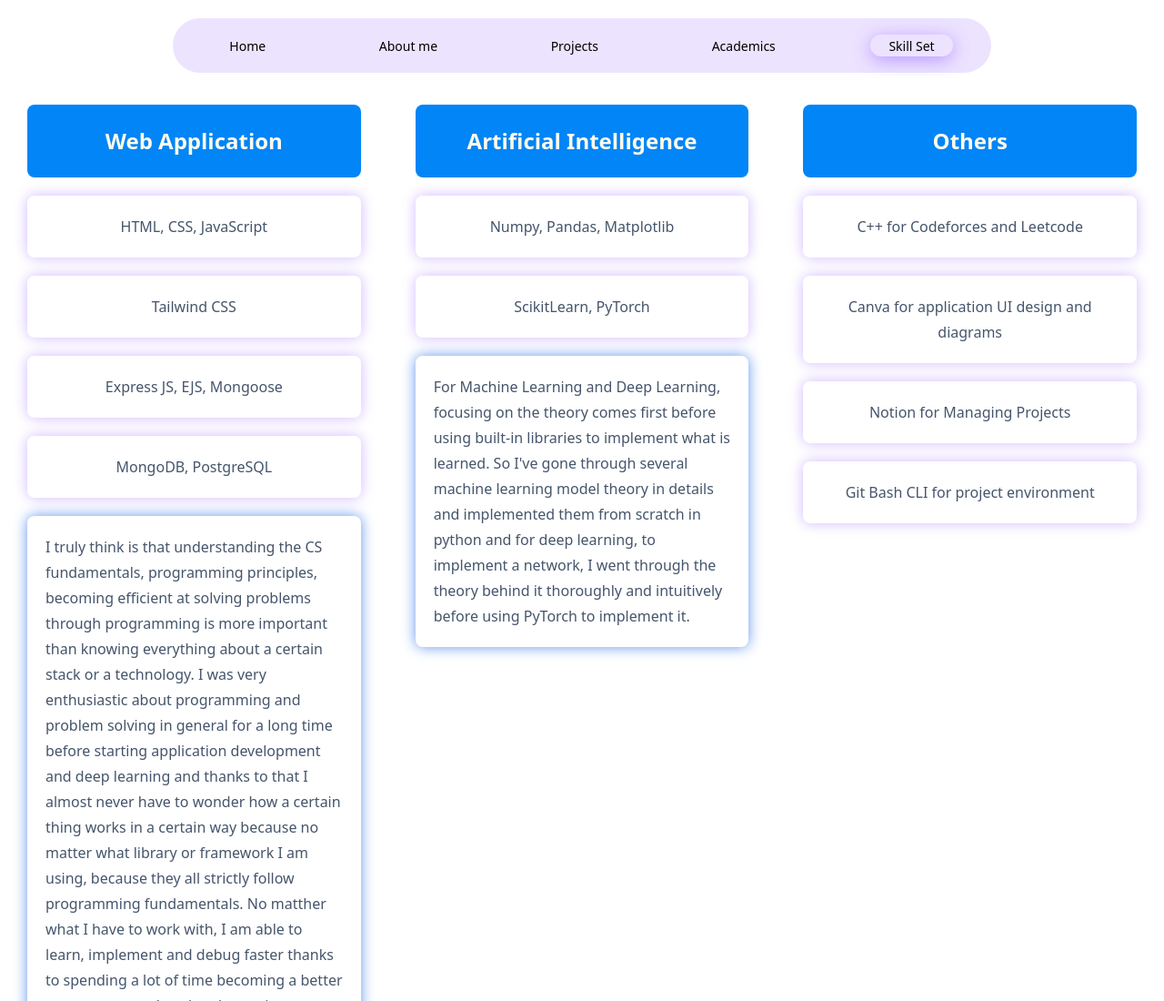
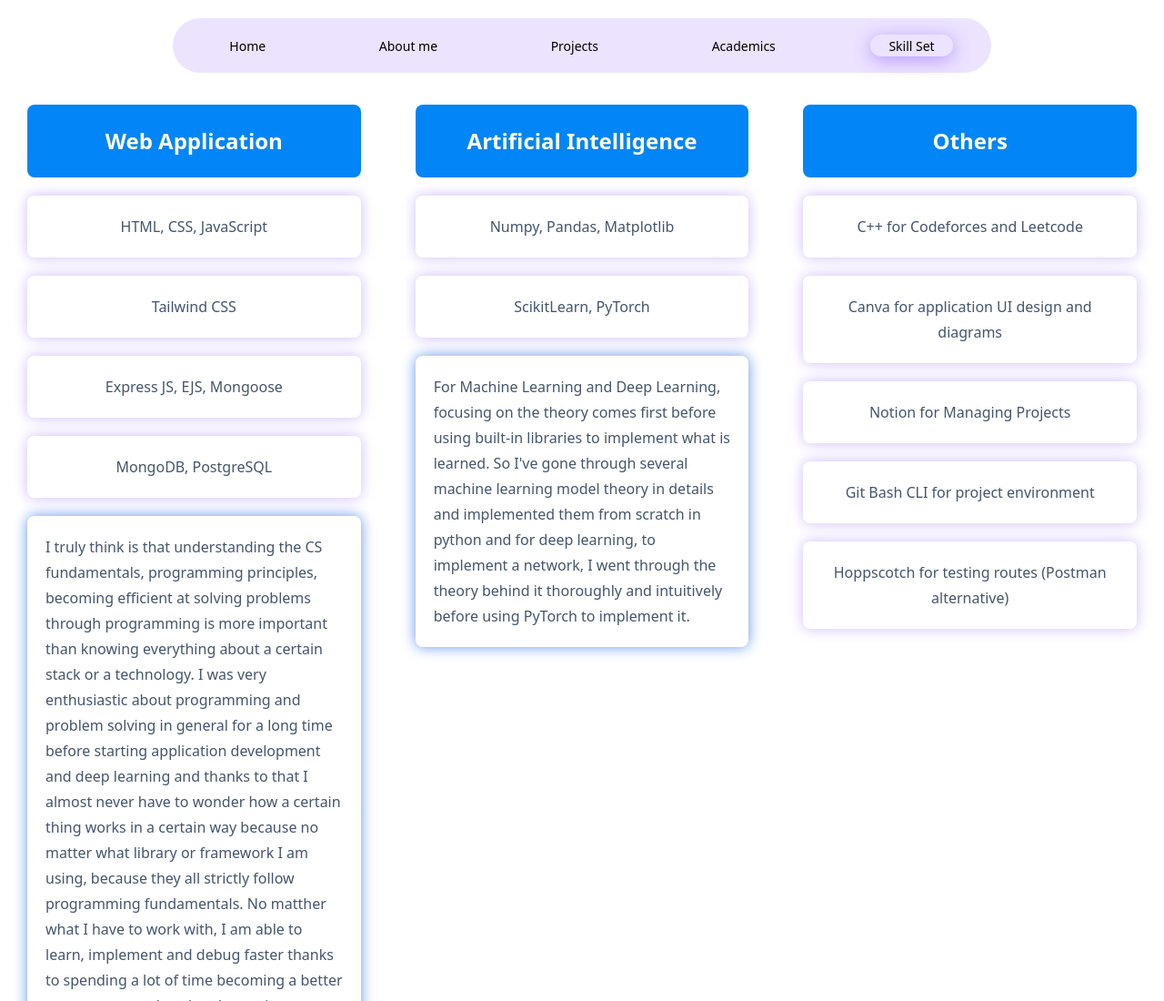
Before and after one commit to antor-morsalin/portfolio, a plain HTML site: page src/pages/skill_set.html in a window 1280 px wide. Shown: the top 1100 px of the page at 91% size. Drawn offline with Linux system fonts and the light colour scheme.

Commit message:
Update skill_set.html

```diff
--- a/src/pages/skill_set.html
+++ b/src/pages/skill_set.html
@@ -5,7 +5,7 @@
   <meta charset="UTF-8">
   <meta name="viewport" content="width=device-width, initial-scale=1.0">
   <link href="../output.css" rel="stylesheet">
-  <title>About me</title>
+  <title>Skill Set</title>
 
 </head>
 
@@ -153,8 +153,13 @@
             Git Bash CLI for project environment
           </p>
         </div>
+        <div class="rounded-lg shadow-[0_0px_15px_#d0baff] p-5 min-w-[350px] shrink">
+          <p class="font-medium text-slate-600 leading-7 text-center">
+            Hoppscotch for testing routes (Postman alternative)
+          </p>
+        </div>
       </div>
-      <!-- ekhane related images add korte hobe -->
+
 
 
     </div>
```
